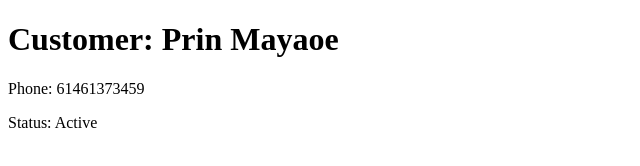
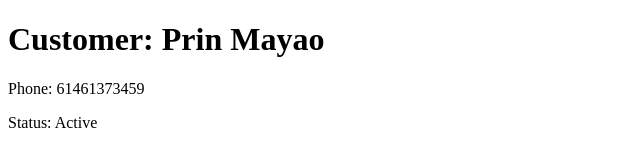
Before and after one commit to mayaopn1r/mayaopn1r.github.io, a plain HTML site: page 61461373459/index.html in a window 1280 px wide. Shown: the full height of the page, 0-640 px from the left. Drawn offline with Linux system fonts and the light colour scheme.

Commit message:
Update index.html

```diff
--- a/61461373459/index.html
+++ b/61461373459/index.html
@@ -4,7 +4,7 @@
   <title>Customer Info</title>
 </head>
 <body>
-  <h1>Customer: Prin Mayaoe</h1>
+  <h1>Customer: Prin Mayao</h1>
   <p>Phone: 61461373459</p>
   <p>Status: Active</p>
 </body>
```
